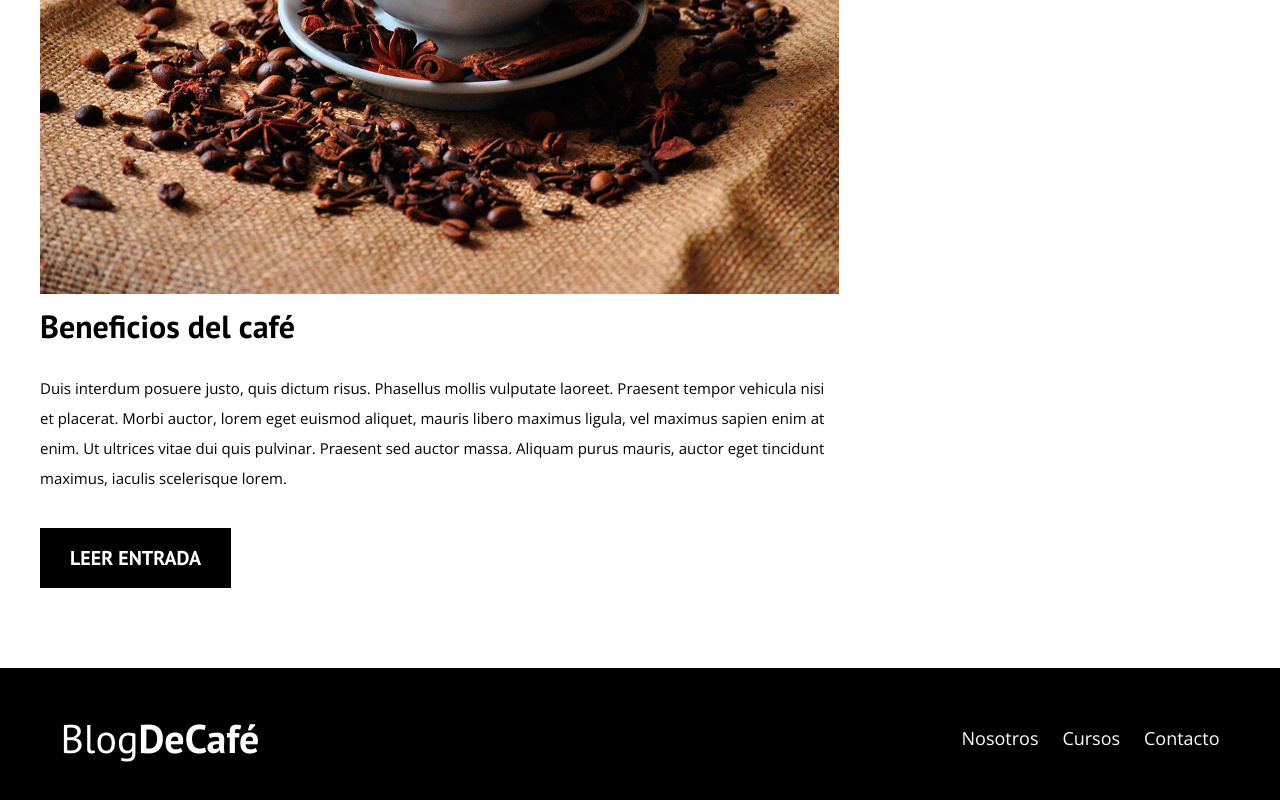
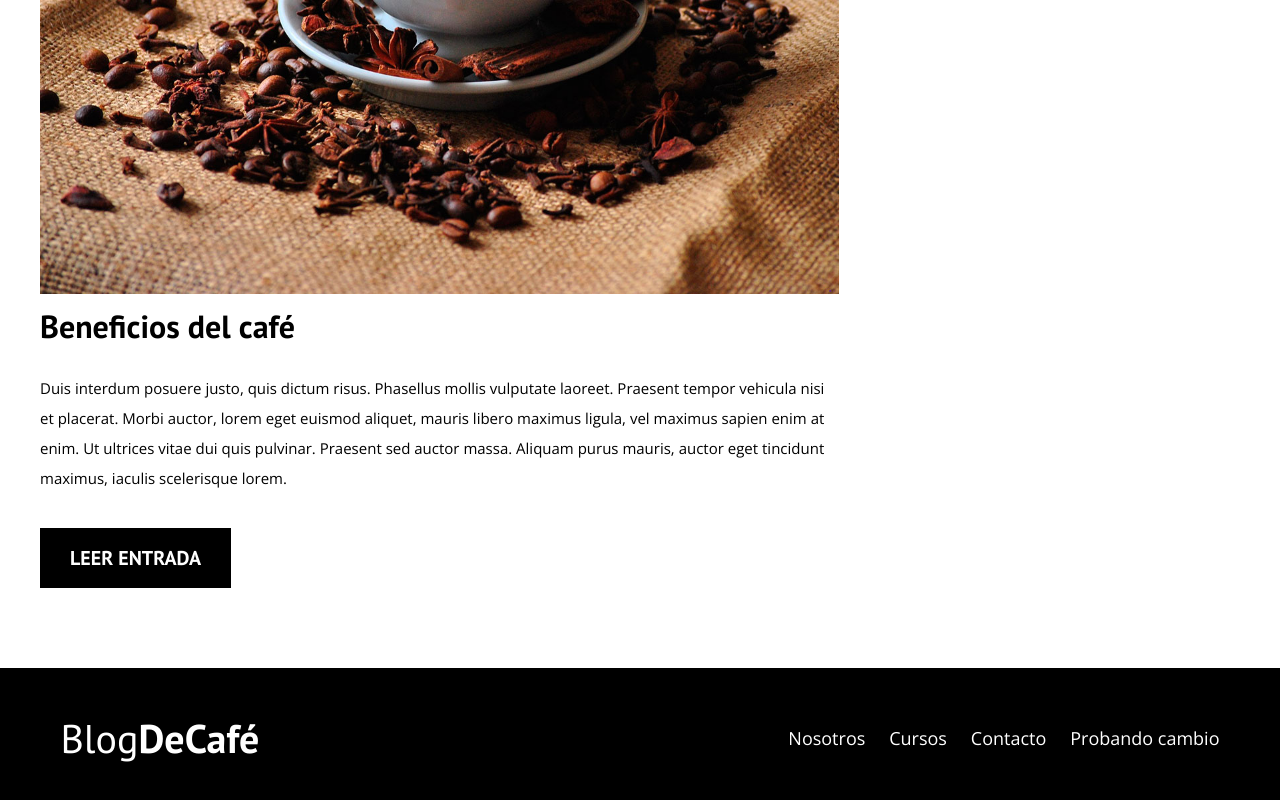
Before and after one commit to sanhenuss/prueba1final, a plain HTML site: page index.html in a window 1280 px wide. Shown: the part 2739-3539 px from the top of the page. Drawn offline with nearby package versions, Linux system fonts and the light colour scheme.

Commit message:
Agregado boton final

```diff
--- a/index.html
+++ b/index.html
@@ -188,6 +188,7 @@
                     <a href="nosotros.html">Nosotros</a>
                     <a href="cursos.html">Cursos</a>
                     <a href="contacto.html">Contacto</a>
+                    <a href="#">Probando cambio</a>
 
                 </nav>
 
```
